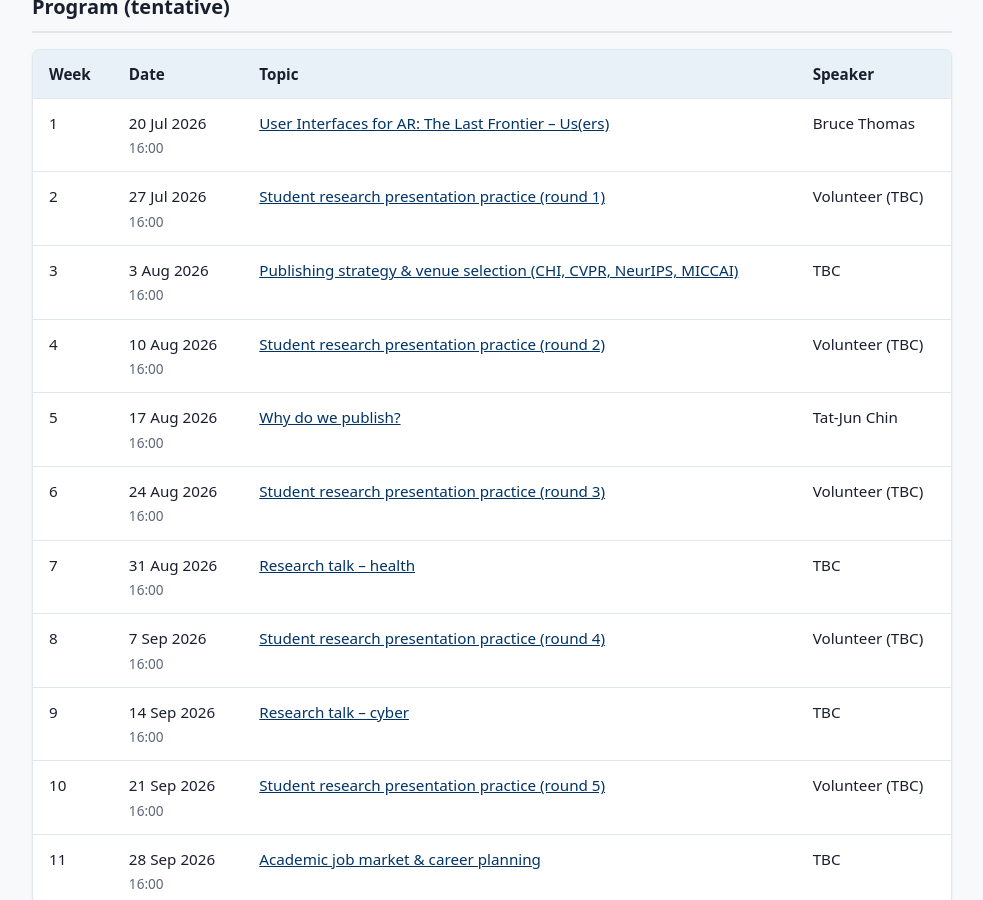
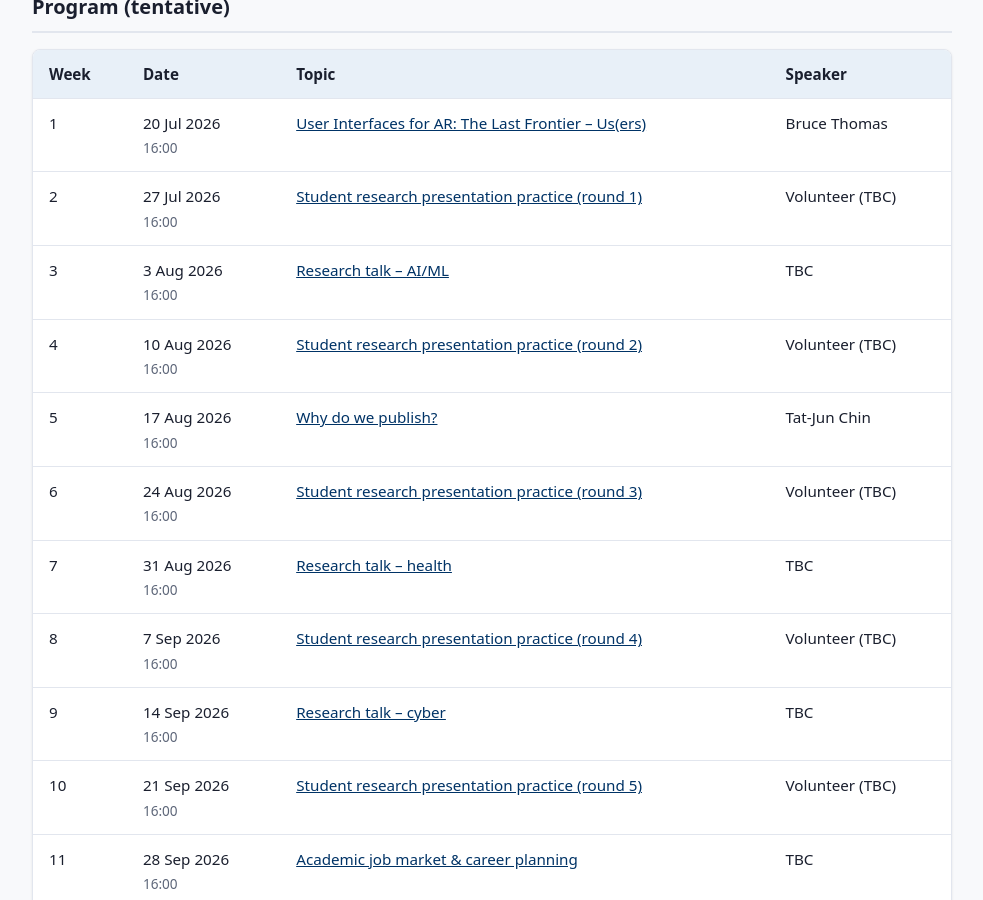
Before and after one commit to ht-timchen/Adelaide-CSIT-GRC, a Jekyll site: the page built from hdr-series.md, in a window 1280 px wide and 900 px high, scrolled down 302 px. Shown: the whole window, without its empty margins (148-1131 px from the left). Built offline with Jekyll 4.4.1, drawn with Linux system fonts in a browser that asks for light colours; some of the changed text lies outside the part shown.

Commit message:
Update HDR week 3 topic to Research talk – AI/ML.
Co-authored-by: Cursor <cursoragent@cursor.com>

```diff
--- a/_data/seminars.yml
+++ b/_data/seminars.yml
@@ -103,14 +103,13 @@ seminars:
     type: hdr_seminar
     series: hdr-2026
     session_number: 3
-    title: "Publishing strategy & venue selection (CHI, CVPR, NeurIPS, MICCAI)"
+    title: "Research talk – AI/ML"
     speaker: "TBC"
     date: 2026-08-03
     time: "16:00"
     location: "Ingkarni Wardli, Level 4 seminar room (TBC)"
     abstract: |
       HDR Seminar Series — Week 3 of 16 (tentative).
-    ideas: "TJ has a CVPR talk?"
     status: scheduled
 
   - id: hdr-2026-08-10-series-04
```
